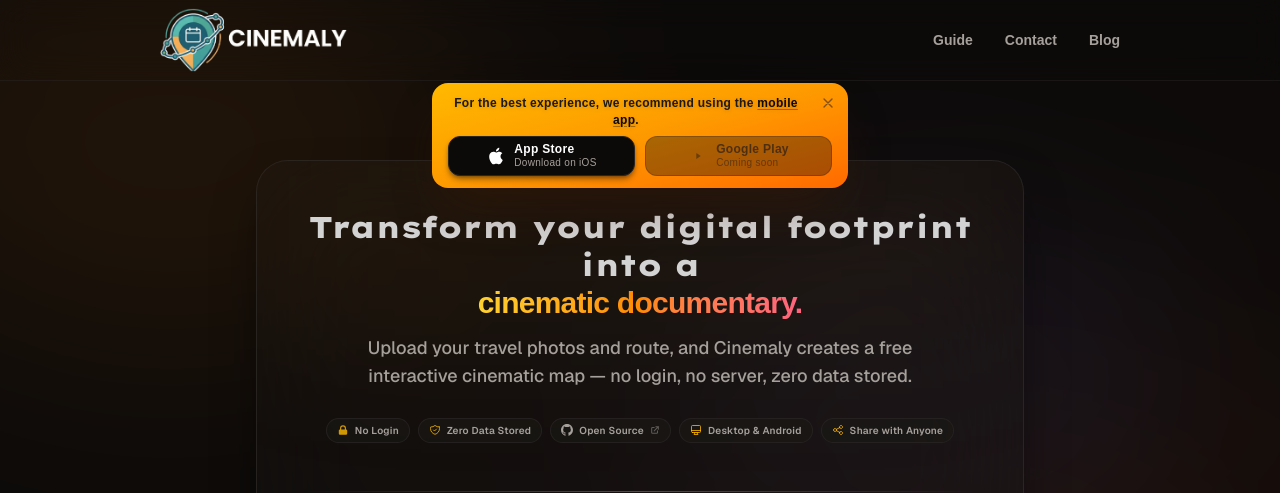
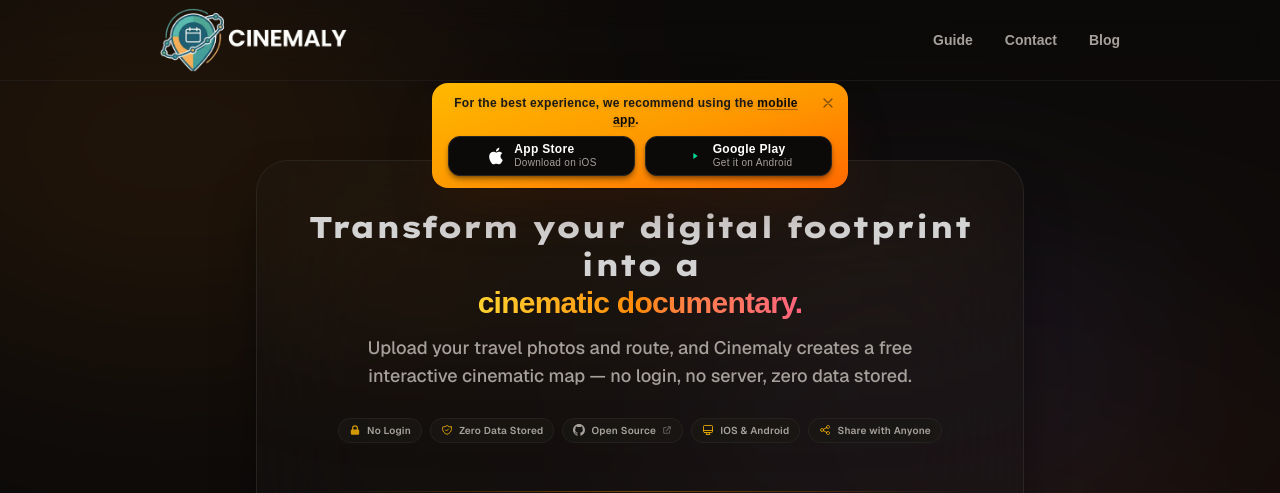
Before and after one commit to veuler/cinemaly, a Next.js app: page / in a window 1280 px wide. Shown: the top 493 px of the page. Built offline with nearby package versions, Linux system fonts and the light colour scheme; a web font is replaced by a local one.

Commit message:
ANDROID EKLENDI

```diff
--- a/src/app/page.tsx
+++ b/src/app/page.tsx
@@ -35,7 +35,8 @@ export default function Home() {
               </h1>
               <p className="text-stone-400 font-medium text-sm md:text-lg max-w-xl mx-auto px-2">
                 Upload your travel photos and route, and Cinemaly creates a free
-              interactive cinematic map — no login, no server, zero data stored.
+                interactive cinematic map — no login, no server, zero data
+                stored.
               </p>
 
               <div className="flex flex-wrap items-center justify-center gap-2 mt-5 md:mt-7">
@@ -119,7 +120,7 @@ export default function Home() {
                       d="M9.75 17L9 20l-1 1h8l-1-1-.75-3M3 13h18M5 17h14a2 2 0 002-2V5a2 2 0 00-2-2H5a2 2 0 00-2 2v10a2 2 0 002 2z"
                     />
                   </svg>
-                Desktop & Android
+                  IOS & Android
                 </span>
 
                 <span className="inline-flex items-center gap-1.5 px-2.5 py-1 rounded-full bg-stone-900/60 border border-stone-800/80 text-stone-400 text-[10px] font-semibold tracking-wide cursor-default">
--- a/src/components/AmberStoreDownloadCard.tsx
+++ b/src/components/AmberStoreDownloadCard.tsx
@@ -3,8 +3,8 @@ import type { ReactNode } from "react";
 export const APP_STORE_URL =
   "https://apps.apple.com/us/app/cinemaly/id6763919834";
 
-/** Google Play listing URL — set when live (empty = placeholder button). */
-export const GOOGLE_PLAY_URL = "";
+export const GOOGLE_PLAY_URL =
+  "https://play.google.com/store/apps/details?id=com.veulerv.cinemaly";
 
 function AppleGlyph({ className }: { className?: string }) {
   return (
```
Lines whose indentation alone changed are shown as unchanged.
